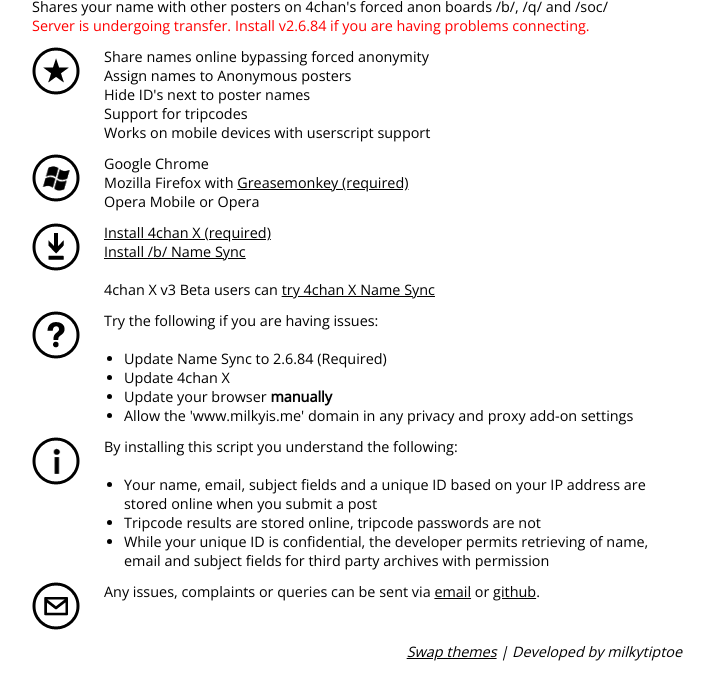
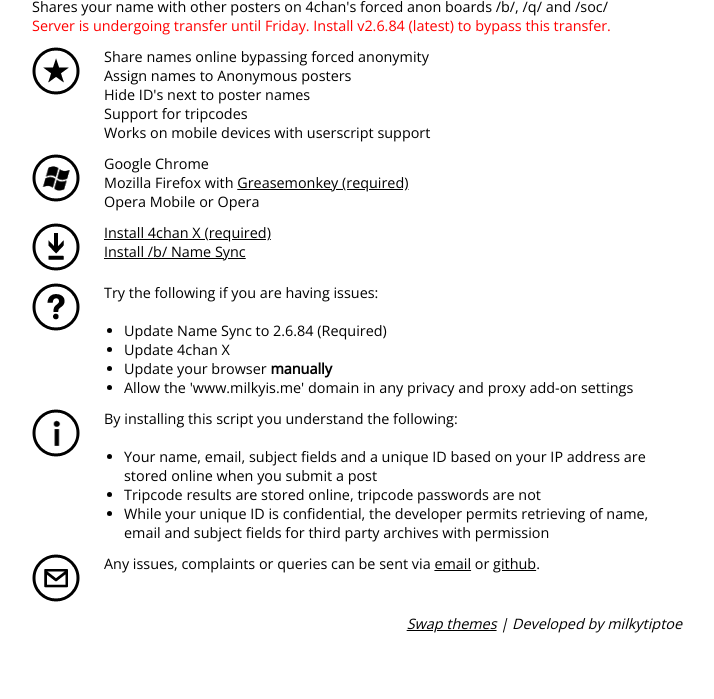
Before and after one commit to milkytiptoe/Name-Sync, a plain HTML site: page index.html in a window 1280 px wide. Shown: the part 43-742 px from the top of the page, without its empty margins (283-997 px from the left). Drawn offline with nearby package versions, Linux system fonts and the light colour scheme.

Commit message:
status clarity

```diff
--- a/index.html
+++ b/index.html
@@ -20,7 +20,7 @@
             <div id="header">
             	<h1>4chan X Name Sync</h1>
                 <h2>Shares your name with other posters on 4chan's forced anon boards /b/, /q/ and /soc/</h2>
-                <h2 style="color: red;">Server is undergoing transfer. Install v2.6.84 if you are having problems connecting.</h2>
+                <h2 style="color: red;">Server is undergoing transfer until Friday. Install v2.6.84 (latest) to bypass this transfer.</h2>
             </div>
             <div id="content-wrapper">
                 <div class="content-block features">
@@ -43,7 +43,7 @@
 				    <ul>
 						<li><a href="http://mayhemydg.github.com/4chan-x/" target="_blank">Install 4chan X (required)</a></li>
 					    <li><a href="https://github.com/milkytiptoe/Name-Sync/raw/master/NameSync.user.js">Install /b/ Name Sync</a></li>
-	                    <li><br />4chan X v3 Beta users can <a href="https://github.com/milkytiptoe/Name-Sync/raw/v3/NameSync.user.js">try 4chan X Name Sync</a></li>
+	                    <!--<li><br />4chan X v3 Beta users can <a href="https://github.com/milkytiptoe/Name-Sync/raw/v3/NameSync.user.js">try 4chan X Name Sync</a></li>-->
                    </ul>
                 </div>
 				<div class="content-block support">
```
